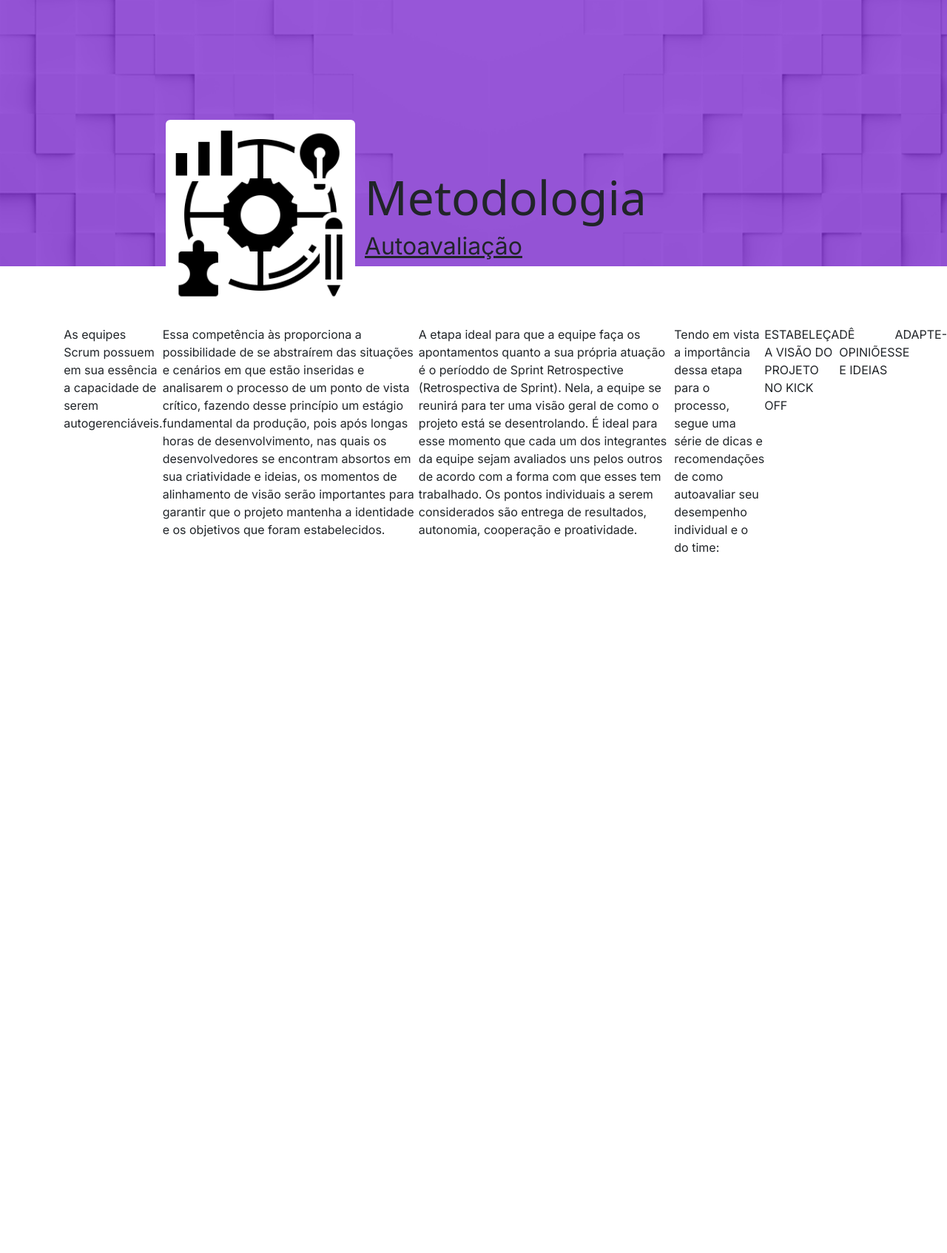
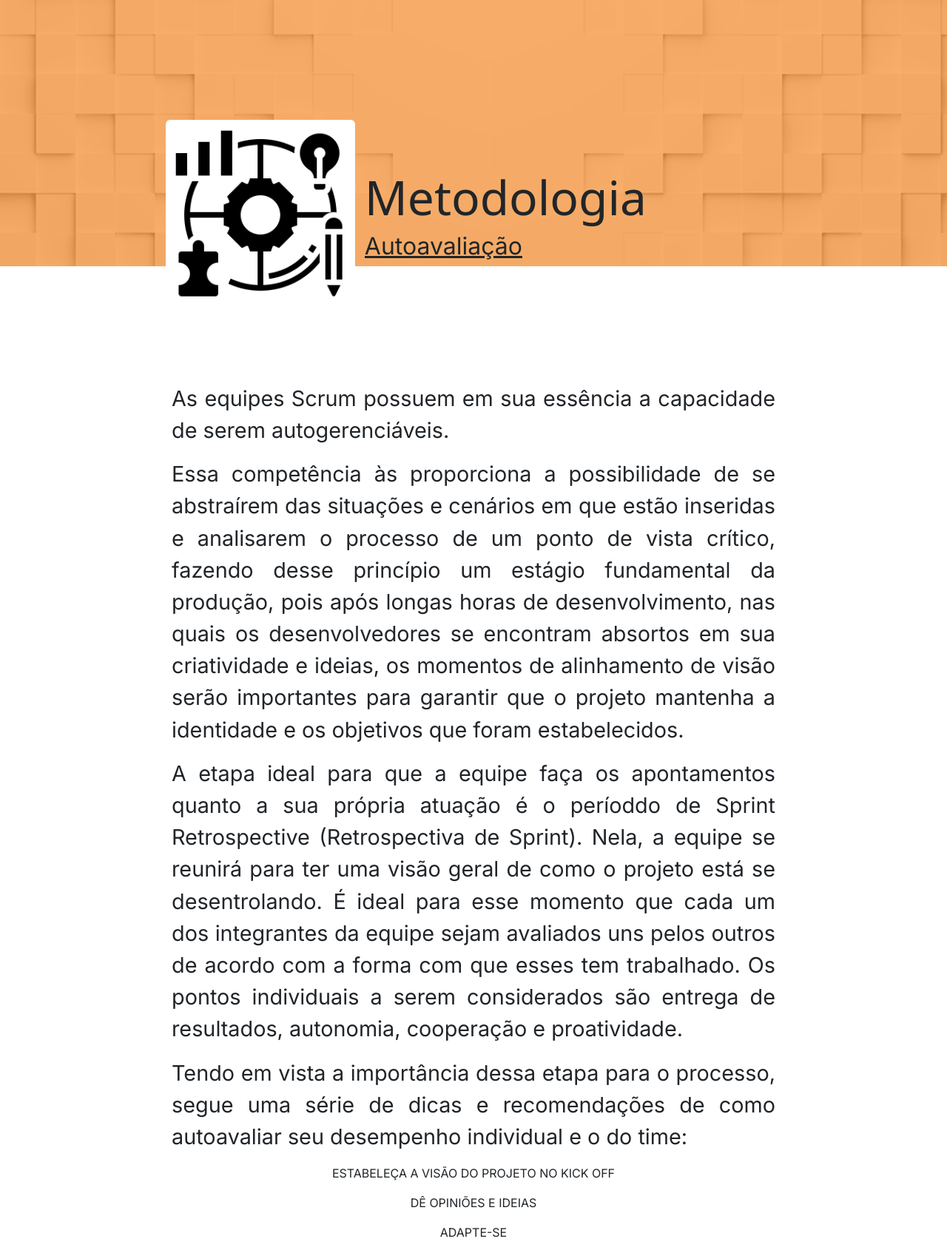
Before and after one commit to MarkVN2/Plataforma-Scrum, a Flask app: page /metodologia/autoavaliacao in a window 1280 px wide. Shown: the part 72-1766 px from the top of the page at 74% size. Before the commit the page ends 819 px from the top, so only its background shows below. Run offline with Flask 2, Linux system fonts and the light colour scheme.

Commit message:
Added 'autoavaliacao' style
Developed autoavaliacao initial stylesheet and inserted it in the page

```diff
--- a/plataforma_scrum/static/css/content.css
+++ b/plataforma_scrum/static/css/content.css
@@ -1,6 +1,7 @@
 /* CSS for every content page.  */
 .met-vis-main,
 .met-pil-main,
+.met-auto-main,
 .dev-main {
   display: flex;
   flex-flow: column wrap;
@@ -10,6 +11,7 @@
 
 .met-vis-textbox,
 .met-pil-textbox,
+.met-auto-textbox,
 .dev-textbox {
   margin-top: 8%;
   width: 85%;
@@ -17,6 +19,7 @@
 }
 .met-vis-para,
 .met-pil-para,
+.met-auto-para,
 .dev-para {
   font-size: 1.8rem;
 }
--- a/plataforma_scrum/templates/autoavaliacao.html
+++ b/plataforma_scrum/templates/autoavaliacao.html
@@ -1,29 +1,31 @@
 {% extends 'NHTemplate.html' %}
 
 {% block title %}Autoavaliação{% endblock %}
-{% block color %}style="background-color: rgba(100, 0, 200, 0.65);"{% endblock %}
+{% block color %}style="background-color: rgba(248, 134, 30, 0.65);"{% endblock %}
 {% block iconName %}method{% endblock %}
 {% block contentTitle %}Metodologia{% endblock %}
 {% block subtitle %}Autoavaliação{% endblock %}
 {% block content %}
   <!-- Conteudo da pagina inteira -->
-  <div class="h-75 w-75 d-flex flex-column">
-  </div>
-  <p>
+  <div class="h-75 w-75 met-auto-main">
+    <div class="met-auto-textbox">
+      <p class="met-auto-para">
         As equipes Scrum possuem em sua essência a capacidade de serem autogerenciáveis.
       </p>
 
-  <p>
+      <p class="met-auto-para">
         Essa competência às proporciona a possibilidade de se abstraírem das situações e cenários em que estão inseridas e analisarem o processo de um ponto de vista crítico, fazendo desse princípio um estágio fundamental da produção, pois após longas horas de desenvolvimento, nas quais os desenvolvedores se encontram absortos em sua criatividade e ideias, os momentos de alinhamento de visão serão importantes para garantir que o projeto mantenha a identidade e os objetivos que foram estabelecidos.
       </p>
 
-  <p>
+      <p class="met-auto-para">
         A etapa ideal para que a equipe faça os apontamentos quanto a sua própria atuação é o períoddo de Sprint Retrospective (Retrospectiva de Sprint). Nela, a equipe se reunirá para ter uma visão geral de como o projeto está se desentrolando. É ideal para esse momento que cada um dos integrantes da equipe sejam avaliados uns pelos outros de acordo com a forma com que esses tem trabalhado. Os pontos individuais a serem considerados são entrega de resultados, autonomia, cooperação e proatividade.
       </p>
 
-  <p>
+      <p class="met-auto-para">
         Tendo em vista a importância dessa etapa para o processo, segue uma série de dicas e recomendações de como autoavaliar seu desempenho individual e o do time:
       </p>
+    </div>
+
 
     <p>
       ESTABELEÇA A VISÃO DO PROJETO NO KICK OFF
@@ -37,4 +39,6 @@
       ADAPTE-SE
     </p>
 
+  </div>
+
 {% endblock %}
```
Lines whose indentation alone changed are shown as unchanged.
